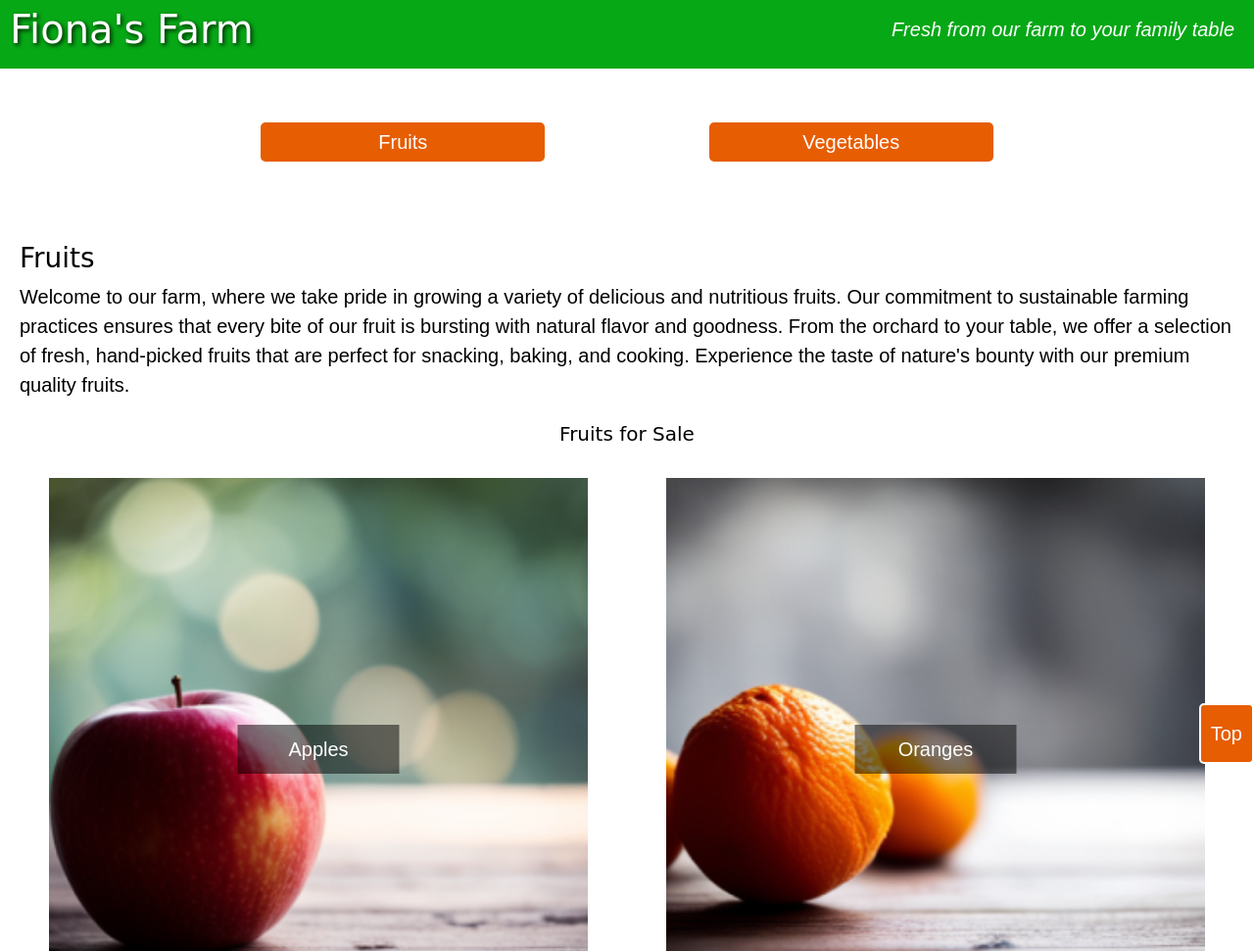
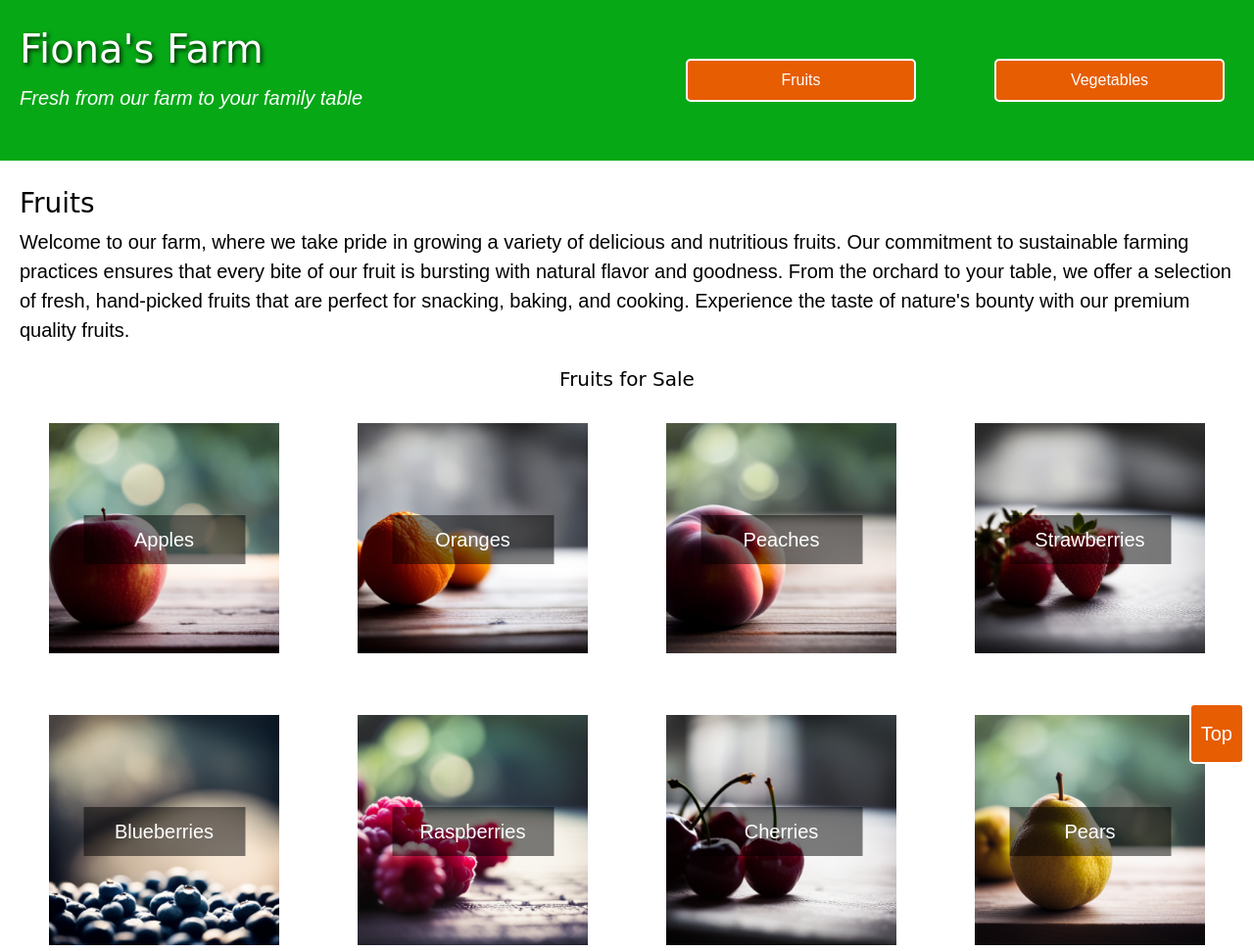
Before and after one commit to Jbrvz/Farm, a plain HTML site: page index.html in a window 1280 px wide. Shown: the top 971 px of the page at 98% size. Drawn offline with Linux system fonts and the light colour scheme; a web font is replaced by a local one.

Commit message:
Large and xl section complete

```diff
--- a/Styles.css
+++ b/Styles.css
@@ -85,10 +85,8 @@ h3, p {
 /* -------------------- HEADER SECTION (mobile first/small) --------------------*/
 
 .header {
-    background-color: var(--green);
     color: var(--white);
     text-align: center;
-    padding: 10px;
 }
 
 .header h1 {
@@ -105,30 +103,33 @@ h3, p {
     font-style: italic;
 }
 
+.header-title-container{
+    background-color: var(--green);
+    padding: 10px;
+}
+
 /* -------------------- NAVIGATION BUTTONS (mobile first/small) -------------------- */
-nav ul {
+.nav-container nav ul {
     list-style-type: none;
     padding: 0;
-    margin: 40px 0;
-    text-align: center;
-}
+    margin: 0;
+    display: grid;
+    padding: 60px;
+    gap: 15px;
+  }
 
-nav ul li {
+  .nav-container nav ul li a {
     display: block;
-    margin: 15px 0;
-}
-
-nav ul li a {
     background-color: var(--orange);
     color: var(--white);
+    text-align: center;
+    padding: 12px 20px;
     text-decoration: none;
-    font-size: 1.25em;
-    padding: 10px 20px;
     border-radius: 5px;
-    display: inline-block;
-    width: 100%;
-    max-width: 250px;
-}
+    border: 2px solid var(--white);
+
+  }
+
 
 /* -------------------- SECTION STYLES (mobile first/small) -------------------- */
 .section {
@@ -227,67 +228,27 @@ nav ul li a {
 @media (min-width: 834px) {
 
 /* -------------------- HEADER SECTION (medium) --------------------*/
-
-.header {
+.header-title-container{
     display: flex;
     background-color: var(--green);
     color: var(--white);
-    padding: 10px 20px 10px 10px;
+    padding: 10px;
     align-items: center;
     justify-content: space-between;
-}
-
-.header h1 {
-    margin: 0;
-    padding-bottom: 10px;
-    text-shadow: 2px 2px 4px rgba(0, 0, 0, 0.8);
 
 }
 
-.header p {
-    margin: 0;
-    font-size: 1.25em;
-    padding-bottom: 10px;
-    font-style: italic;
-}
-
 /* -------------------- NAVIGATION BUTTONS (medium) -------------------- */
-
-nav ul {
-    list-style-type: none;
-    padding: 0;
-    margin: 40px auto;
-    display: grid;
-    grid-template-columns: repeat(auto-fit, minmax(150px, 1fr));
-    gap: 15px;
-    max-width: 900px;
-    justify-content: center;
-    text-align: center;
-}
-
-nav ul li {
-    display: flex;
-    justify-content: center;
-    width: 100%;
-}
-
-nav ul li a {
-    background-color: var(--orange);
-    color: var(--white);
-    text-decoration: none;
-    font-size: 1.25em;
-    padding: 10px 20px;
-    border-radius: 5px;
-    display: block;
-    width: 100%;
-    text-align: center;
-}
+.nav-container nav ul {
+    grid-template-columns: repeat(2, 1fr);
+    gap: 80px;
+  }
 
 /* -------------------- GRID STYLES FOR FRUITS/VEGETABLES GRID (medium) -------------------- */
 .Fruits-Photo-Grid, .Vegetables-Photo-Grid {
     display: grid;
     grid-template-columns: repeat(2, 1fr);
-        grid-template-rows: repeat(6, auto);
+    grid-template-rows: repeat(6, auto);
     gap: 60px 80px;
     padding: 30px;
 }
@@ -321,7 +282,7 @@ nav ul li a {
     align-items: center;
     background-color: var(--green);
     color: var(--white);
-    padding: 20px;
+    padding: 50px;
     width: 100%;
     box-sizing: border-box;
 }
@@ -329,12 +290,6 @@ nav ul li a {
 .footer h2{
     margin-bottom: 10px;
 }
-
-.contact{
-    margin: 30px 0 50px 0;
-
-}
-
 
 .copyright {
     text-align: center;
@@ -344,16 +299,75 @@ nav ul li a {
 
 }
 
-
 /*-------------------- MEDIA QUERY (large) ------------------------------------*/
 
-@media (min-width: 834px) {
+@media (min-width: 1280px) {
 
-/* -------------------- HEADER SECTION (medium) --------------------*/
+/* -------------------- HEADER SECTION (large) --------------------*/
+.header{
+    background-color: var(--green);
+    display: grid;
+    grid-template-columns: 1fr 1fr;
+    grid-template-rows: auto;
+}
 
+.header-title-container {
+    display: block;
+    text-align: left;
+    padding-top: 30px;
+    padding-bottom: 30px;
+    padding-left: 20px;
+}
+
+.header-title-container h1 {
+    margin-bottom: 5px;
+}
+
+/* -------------------- NAVIGATION BUTTONS (large) -------------------- */
+
+.nav-container nav ul{
+    padding-right: 30px;
+}
+
+/* -------------------- GRID STYLES FOR FRUITS/VEGETABLES GRID (large ) -------------------- */
+.Fruits-Photo-Grid, .Vegetables-Photo-Grid {
+    grid-template-columns: repeat(3, 1fr);
+    grid-template-rows: repeat(6, auto);
+
+
+}
+
+/* -------------------- FOOTER (large) -------------------- */
+
+.contact {
+    display: flex;
+    align-items: center;
+    gap: 80px;
+}
+
+.hours {
+    display: flex;
+    align-items: center;
+    gap: 80px;
+}
+
+#backToTop p{
+    margin-right: 10px;
+}
+
+
+
+/*-------------------- MEDIA QUERY (xl) ---------------------------------------*/
+
+@media (min-width: 1280px) {
+
+/* -------------------- GRID STYLES FOR FRUITS/VEGETABLES GRID (large ) -------------------- */
+.Fruits-Photo-Grid, .Vegetables-Photo-Grid {
+    grid-template-columns: repeat(4, 1fr);
+    grid-template-rows: repeat(6, auto);
 
 
 }
 
 
-/*-------------------- MEDIA QUERY (xl) ---------------------------------------*/
+}
--- a/index.html
+++ b/index.html
@@ -10,15 +10,19 @@
 <body>
 
     <header class="header">
+        <div class="header-title-container">
             <h1>Fiona's Farm</h1>
             <p>Fresh from our farm to your family table</p>
-    </header>
+        </div>
+       <div class="nav-container">
             <nav>
                 <ul>
                     <li><a href="#fruits">Fruits</a></li>
-            <li><a href="#Vegetables">Vegetables</a></li>
+                    <li><a href="#vegetables">Vegetables</a></li>
                 </ul>
             </nav>
+        </div>
+    </header>
 
     <main>
         <section id="fruits" class="section">
@@ -41,7 +45,7 @@
             </div>
         </section>
 
-        <section id="Vegetables" class="section">
+        <section id="vegetables" class="section">
             <h2>Vegetables</h2>
             <p>At our farm, we are dedicated to growing a diverse array of vegetables that are both healthy and delicious. Our vegetables are cultivated using sustainable and eco-friendly methods to ensure the highest quality and flavor. Whether you are looking to create a fresh salad, cook a hearty meal, or simply enjoy a nutritious snack, our farm-fresh vegetables are the perfect choice. Taste the difference of locally grown produce with our vibrant and wholesome vegetables.</p>
             <h3>Vegetables for Sale</h3>
```
Lines whose indentation alone changed are shown as unchanged.
